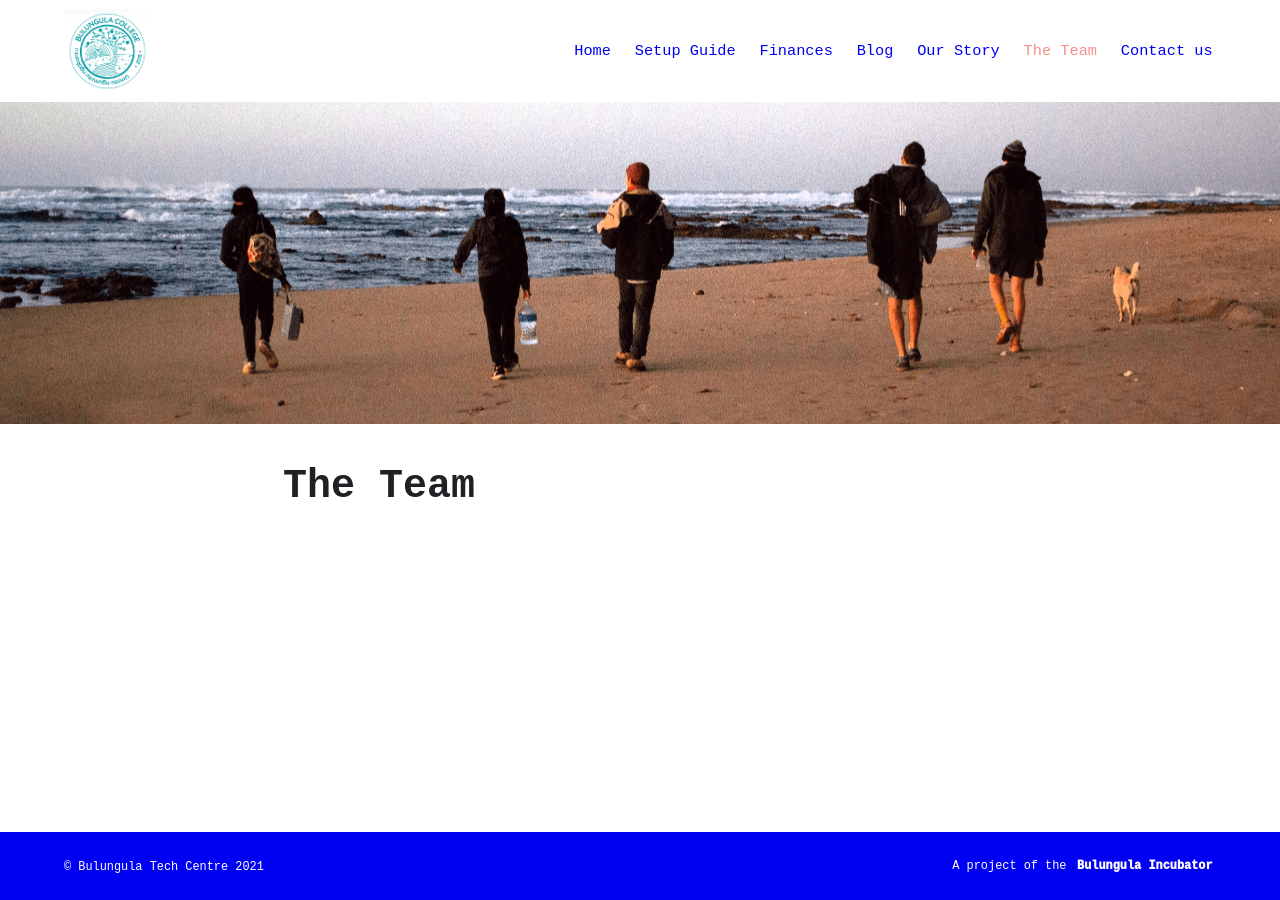
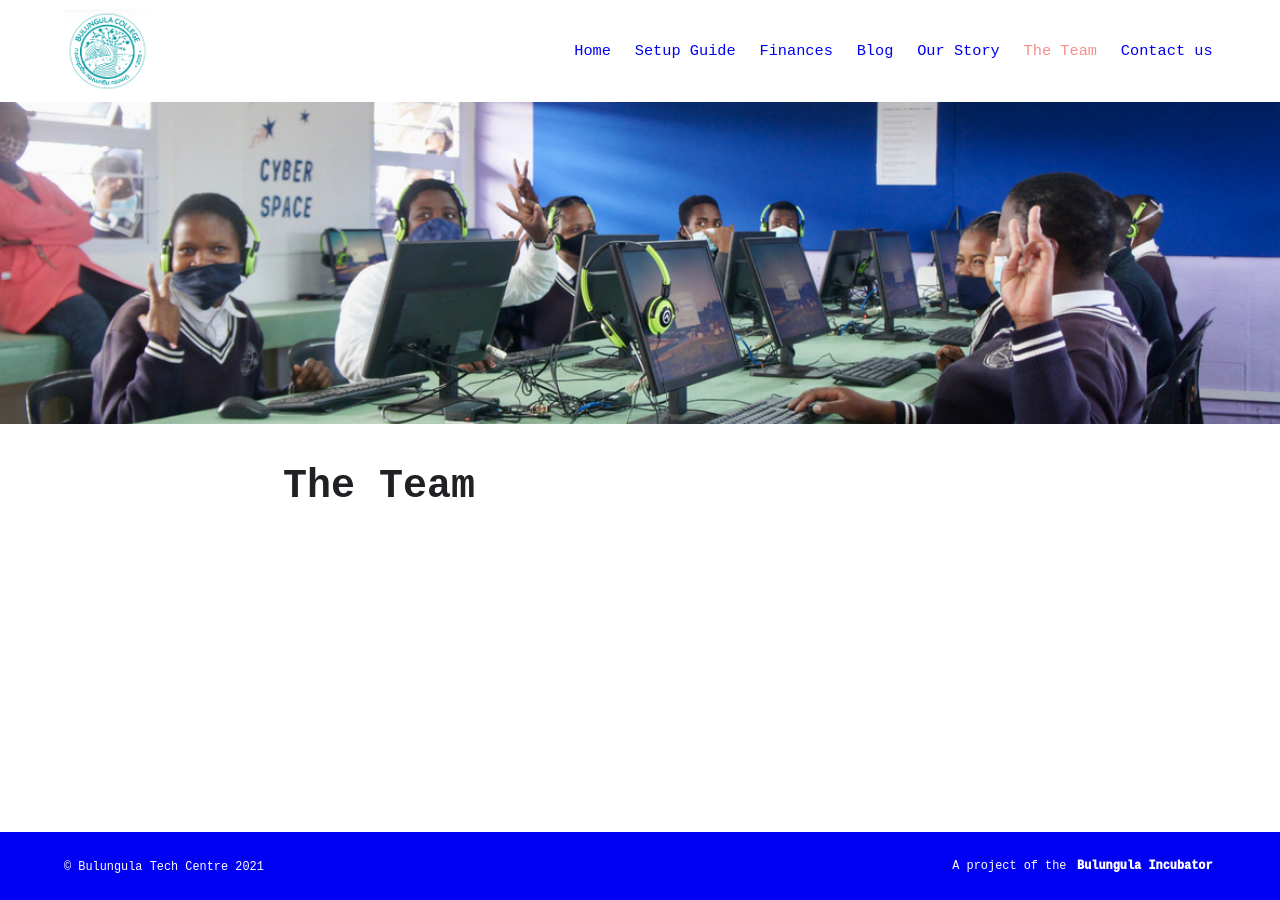
Before and after one commit to bulungula-tech-centre/bulungula-tech-centre, a Jekyll site: the page built from team.md, in a window 1280 px wide. Built offline with Jekyll 4.4.1, drawn with Linux system fonts in a browser that asks for light colours.

Commit message:
add team feature

```diff
--- a/team.md
+++ b/team.md
@@ -1,7 +1,7 @@
 ---
 title: The Team
 feature_text: |
-feature_image: "/assets/images/story/us_walking_cropped.png"
+feature_image: "/assets/images/team/students_in_lab.jpeg"
 excerpt: "The awesome people involved"
 aside: false
 ---
```
Also changed, not shown: assets/images/team/students_in_lab.jpeg (added).
